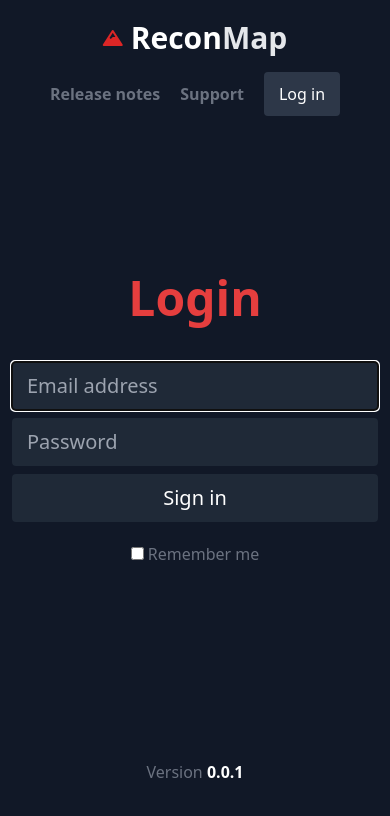
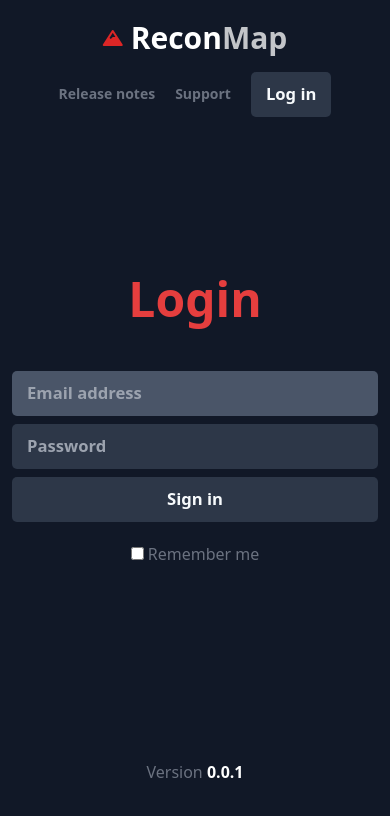
Before and after one commit to reconmap/web-client, a React (Create React App) app: page /login in a window 390 px wide. Shown: the top 816 px of the page. Built offline with nearby package versions, Linux system fonts and the light colour scheme.

Commit message:
remove inline styles from inputs and buttons, better responsive , search bar

```diff
--- a/src/dashboard/components/Sidebar.js
+++ b/src/dashboard/components/Sidebar.js
@@ -6,11 +6,11 @@ export default function Sidebar() {
   const { location } = useHistory();
   const currentScreen = location.pathname
   return (
-    <aside className=' md:w-48  flex flex-col  p-3 mt-12'>
+    <aside className=' md:w-48 lg:w-56  flex flex-col  p-3 '>
       {LINKS.map((link, index) => <Link
         key={index}
         to={link.to}
-        className={`px-4 py-3 w-full text-gray-400 md:text-sm lg:text-base font-medium hover:text-white hover:bg-gray-800 transition duration-150 rounded hover:text-white ${currentScreen.includes(link.to) && 'text-white bg-gray-800'}`} >
+        className={`px-4 py-3 w-full text-gray-500 md:text-sm lg:text-base font-medium hover:text-white hover:bg-gray-800 transition duration-150 rounded hover:text-white ${currentScreen.includes(link.to) && 'text-white bg-gray-800'}`} >
         <i className={`fa fa-${link.icon} text-xs opacity-75 md:mr-3 fa-fw `} />
         <span className='hidden md:inline'>{link.title}</span>
       </Link>)}
--- a/src/dashboard/index.js
+++ b/src/dashboard/index.js
@@ -9,7 +9,7 @@ function Dashboard({children}) {
           <Header />
           <div className="  flex flex-row   ">
             <Sidebar />
-            <main role="main" className="  p-5" >
+            <main role="main" className="  p-5 w-full" >
               {children}
             </main>
           </div>
--- a/src/dashboard/screens/Tasks.js
+++ b/src/dashboard/screens/Tasks.js
@@ -4,7 +4,7 @@ import useFetch from '../../hooks/useFetch'
 const Tasks = () => {
     const {data, } = useFetch('https://jsonplaceholder.typicode.com/todos')
 
-    return <div>
+    return <>
         <h1>Tasks</h1>
         { data ?
             <ul>
@@ -16,7 +16,7 @@ const Tasks = () => {
             </ul>
             : 'Cargando...'
         }
-    </div>
+    </>
 }
 
 export default Tasks
--- a/src/landing/Header.js
+++ b/src/landing/Header.js
@@ -19,10 +19,19 @@ export default function Header() {
     setTimeout(() => { window.location.href = '/' }, 150);
   }
 
-  return <nav className="flex items-center justify-between w-full  p-2 flex-col md:flex-row ">
-    <h3 className="text-3xl font-bold items-center flex hover:text-gray-400 cursor-pointer" onClick={handleGoHome}><i className='fa fa-mountain mr-2 text-base text-red-600' />Recon<span className='text-gray-200'>Map</span></h3>
-    <nav className="font-semibold gap-5 flex items-center py-4 md:py-0">
-      {LINKS.map((link, index) => (<Link key={index} className={`text-gray-500 font-bold   py-1 text-base hover:text-white hover:border-white`} to={link.to} target="_blank"> {link.title} </Link>))}
+  return <nav className="flex items-center justify-between w-full   p-2 flex-col lg:flex-row ">
+    <h3 className="text-3xl font-bold items-center flex hover:text-gray-400 cursor-pointer lg:w-1/3" onClick={handleGoHome}>
+      <i className='fa fa-mountain mr-2 text-base text-red-600' />
+      Recon
+      <span className='opacity-75'>Map</span>
+    </h3>
+
+    {authContext.logged && <input className='w-full lg:w-1/4 my-4 lg:my-0 lg:mx-5' placeholder="Search..." />}
+
+    <nav className="font-semibold gap-5 flex items-center justify-end py-4 lg:py-0 lg:w-1/3">
+
+      {LINKS.map((link, index) => (<Link key={index} className={`text-gray-500 py-1 text-sm hover:text-white hover:border-white`} to={link.to} target="_blank"> {link.title} </Link>))}
+
       {authContext.logged ? <button onClick={handleLogOut} >Log out</button>
         : <Link to='login' ><button>Log in</button></Link>}
     </nav>
--- a/src/landing/Home.js
+++ b/src/landing/Home.js
@@ -8,7 +8,7 @@ const Home = () => {
 
         <div className='order-2 '>
           <h1 className="text-5xl md:text-6xl  font-bold">Recon<span className='text-gray-200'>Map</span></h1>
-          <h2 className="text-2xl md:text-4xl max-w-xl">
+          <h2 className="text-2xl md:text-4xl max-w-xl text-gray-600">
             ReconMap is an open source security tool for InfoSec professionals
             that allows them to plan, execute and document reconnaissance
             projects for multiple targets.
--- a/src/landing/Login.js
+++ b/src/landing/Login.js
@@ -19,40 +19,28 @@ const Login = () => {
   };
   return (
     <Wrap>
+      <div className='flex justify-between items-center  w-full flex-col md:flex-row' >
+
+          <section className="flex flex-col w-full sm:w-1/2 max-w-lg gap-2 ">
           <h1 className="text-5xl font-bold mb-10">Login</h1>
-          <section className="flex flex-col w-full sm:w-1/2 max-w-md gap-2 ">
             <label htmlFor="inputEmail" className="sr-only">
               Email address
             </label>
-            <input
-              type="email"
-              id="inputEmail"
-              placeholder="Email address"
-              required
-              autoFocus
-              className='bg-gray-800 text-xl'
-            />
+            <input type="email" id="inputEmail" placeholder="Email address" required autoFocus />
             <label htmlFor="inputPassword" className="sr-only">
               Password
             </label>
-            <input
-              type="password"
-              id="inputPassword"
-              placeholder="Password"
-              required
-              className='bg-gray-800 text-xl'
-            />
-            <button
-              onClick={handleLogin}
-              to="dashboard"
-              className="bg-gray-800 text-xl"
-            >
+            <input type="password" id="inputPassword" placeholder="Password" required />
+            <button onClick={handleLogin} to="dashboard" >
               {!loading ? "Sign in" : "Espere por favor"}
             </button>
             <div className="checkbox my-3 text-gray-500">
               <input type="checkbox" value="remember-me" /> Remember me
             </div>
           </section>
+        <i className='fa fa-lock fa-10x text-gray-800 order-1 md:order-3 p-5 hidden md:inline' />
+        </div>
+
         </Wrap>
   );
 };
--- a/src/landing/Wrap.js
+++ b/src/landing/Wrap.js
@@ -6,11 +6,9 @@ const Wrap = ({children}) => {
     return (
         <div className=" container flex w-full h-screen p-3 mx-auto flex-col ">
             <Header />
-            <main role="main" className="flex flex-1 flex-col ">
-                <div className="flex flex-col justify-center h-full items-center md:items-start text-center md:text-left">
+                <div className="flex flex-1 flex-col justify-center h-full items-center md:items-start text-center md:text-left">
                     {children}
                 </div>
-            </main>
             <Footer />
 
         </div>
--- a/src/styles/main.scss
+++ b/src/styles/main.scss
@@ -1,17 +1,28 @@
 @import 'variables';
 
 h1{
-    font-size: 2.5rem;
+    font-size: 3rem;
     font-weight: 700;
     color: $red-600;
 }
 .base {
     padding: 10px 15px ;
-    border-radius: 4px;
-    transition:.2s;
+    border-radius: 5px;
+    transition:.12s;
+    font-weight: 600;
+    background-color: $gray-800;
+    color: $gray-100;
+    font-size: 1.04rem;
 }
 input, select, textarea {
     @extend .base;
+    outline: transparent ;
+    &:hover{
+        box-shadow: 0 0 4px 0 #fff;
+    }
+    &:active,  &:focus{
+        background-color: $gray-700;
+    }
 }
 
 button {
```
